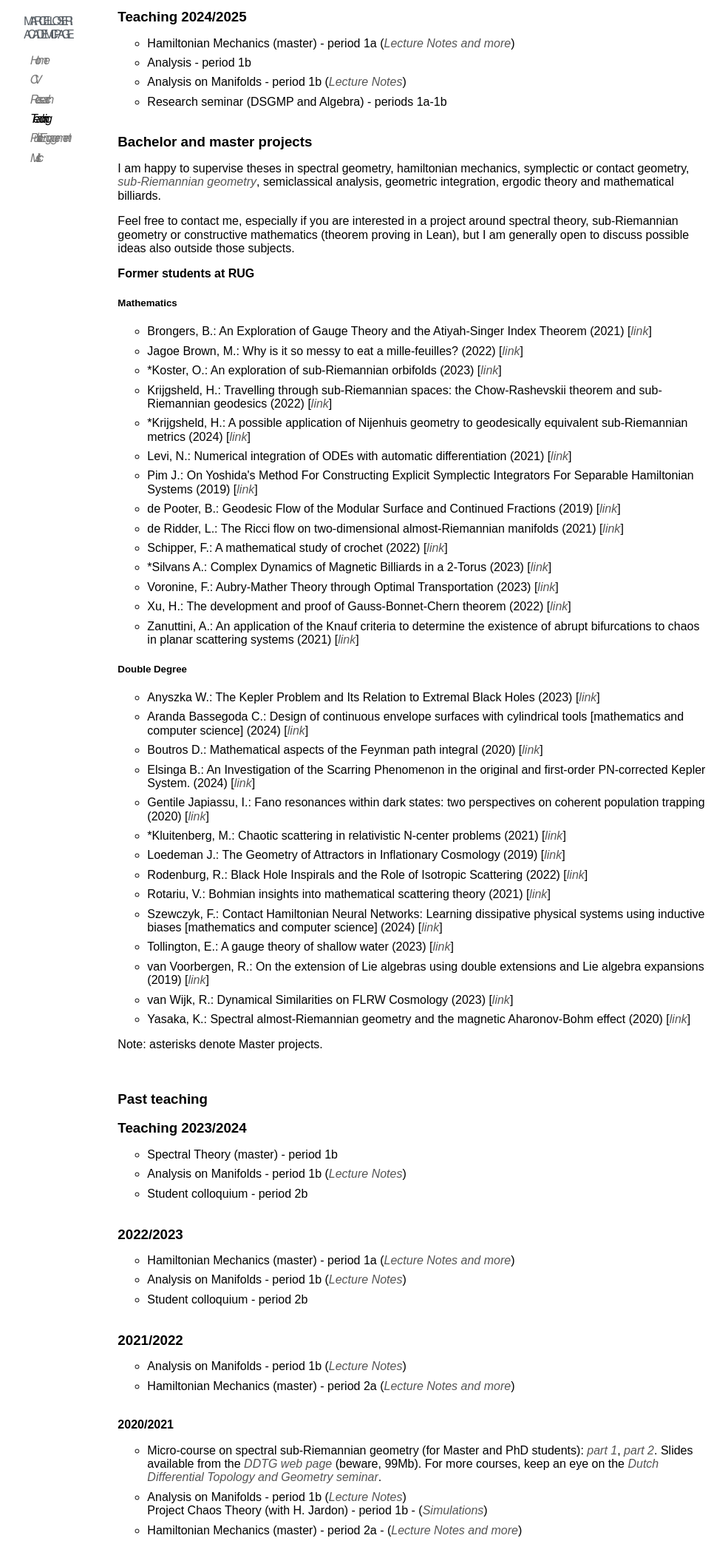
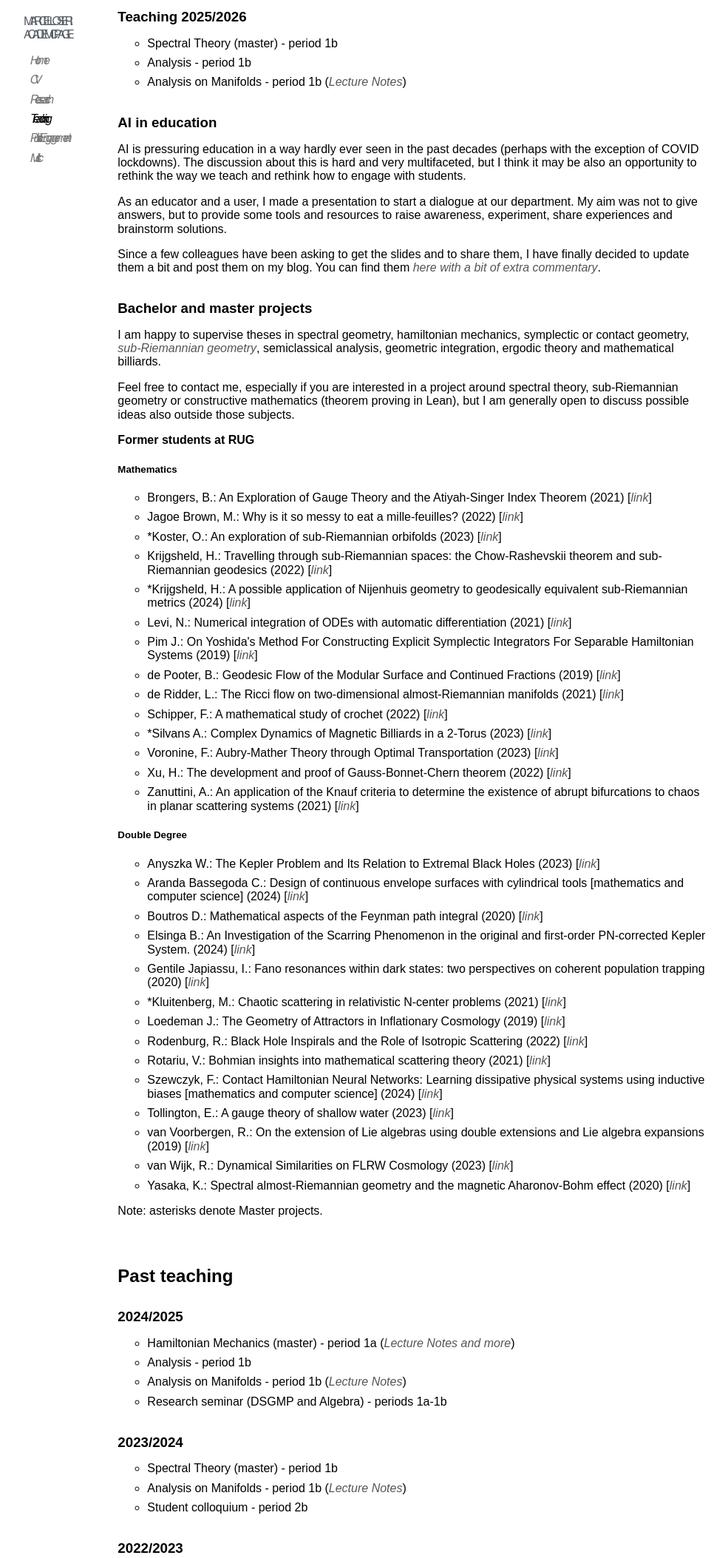
Before and after one commit to mseri/academic, a plain HTML site: page teaching.htm in a window 1280 px wide. Shown: the part 20-2126 px from the top of the page at 74% size, without its empty margins (0-985 px from the left). Drawn offline with nearby package versions, Linux system fonts and the light colour scheme.

Commit message:
Update teaching page
Signed-off-by: Marcello Seri <marcello.seri@gmail.com>

```diff
--- a/teaching.htm
+++ b/teaching.htm
@@ -43,15 +43,17 @@
       </ul>
     </div>
     <div class="content pure-u-5-8">
-      <h3>Teaching 2024/2025</h3>
+      <h3>Teaching 2025/2026</h3>
       <ul>
-        <li>Hamiltonian Mechanics (master) - period 1a (<a href="https://www.mseri.me/links-from-hm/">Lecture Notes and more</a>)
-        </li>
+        <li>Spectral Theory (master) - period 1b</li>
         <li>Analysis - period 1b</li>
         <li>Analysis on Manifolds - period 1b (<a href="https://www.mseri.me/analysis-on-manifolds/">Lecture Notes</a>)
         </li>
-        <li>Research seminar (DSGMP and Algebra) - periods 1a-1b</li>
       </ul><br>
+      <h3>AI in education</h3>
+      <p>AI is pressuring education in a way hardly ever seen in the past decades (perhaps with the exception of COVID lockdowns). The discussion about this is hard and very multifaceted, but I think it may be also an opportunity to rethink the way we teach and rethink how to engage with students.</p>
+      <p>As an educator and a user, I made a presentation to start a dialogue at our department. My aim was not to give answers, but to provide some tools and resources to raise awareness, experiment, share experiences and brainstorm solutions.</p>
+      <p>Since a few colleagues have been asking to get the slides and to share them, I have finally decided to update them a bit and post them on my blog. You can find them <a href="https://www.mseri.me/ai-in-education-some-food-for-thought/">here with a bit of extra commentary</a>.</p><br>
       <h3>Bachelor and master projects</h3>
       <p>I am happy to supervise theses in spectral geometry, hamiltonian mechanics, symplectic or contact geometry, <a href="https://www.youtube.com/watch?v=Dbx2BQzNz00&amp;list=PLHaWeIntAtALwT1Sb3A9QNVZct4LwIWG-&amp;index=154">sub-Riemannian geometry</a>, semiclassical analysis, geometric integration, ergodic theory and mathematical billiards.</p>
       <p>Feel free to contact me, especially if you are interested in a project around spectral theory, sub-Riemannian geometry or constructive mathematics (theorem proving in Lean), but I am generally open to discuss possible ideas also outside those subjects.</p><!-- <ul>
@@ -151,8 +153,17 @@ framework</li>
       </ul>
       <p>Note: asterisks denote Master projects.</p><br>
       <br>
-      <h3>Past teaching</h3><br>
-      <h3>Teaching 2023/2024</h3>
+      <h2>Past teaching</h2><br>
+      <h3>2024/2025</h3>
+      <ul>
+        <li>Hamiltonian Mechanics (master) - period 1a (<a href="https://www.mseri.me/links-from-hm/">Lecture Notes and more</a>)
+        </li>
+        <li>Analysis - period 1b</li>
+        <li>Analysis on Manifolds - period 1b (<a href="https://www.mseri.me/analysis-on-manifolds/">Lecture Notes</a>)
+        </li>
+        <li>Research seminar (DSGMP and Algebra) - periods 1a-1b</li>
+      </ul><br>
+      <h3>2023/2024</h3>
       <ul>
         <li>Spectral Theory (master) - period 1b</li>
         <li>Analysis on Manifolds - period 1b (<a href="https://www.mseri.me/analysis-on-manifolds/">Lecture Notes</a>)
```
